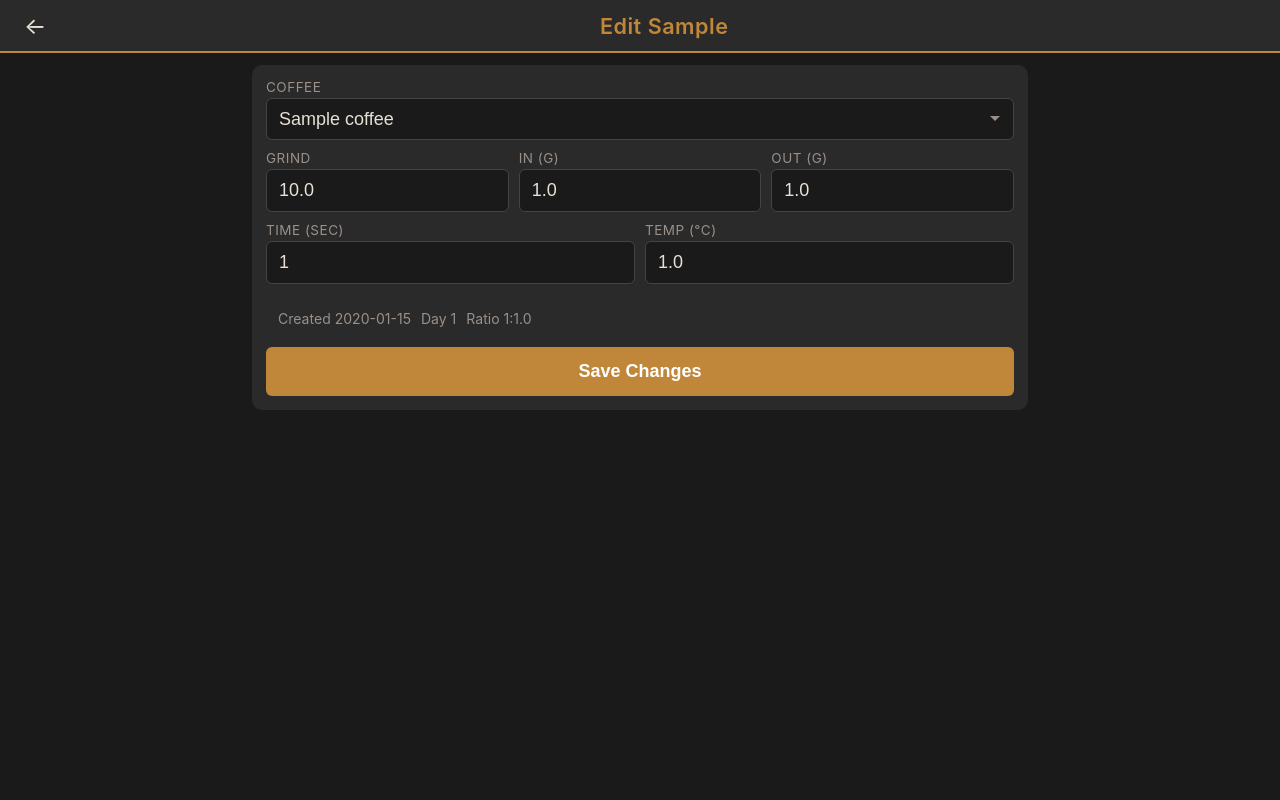
After one commit to Inesteem/OptimizeYourCoffee, a Flask app: page /sample/1/edit in a window 1280 px wide. The commit adds this page. Run offline with Flask 3, Linux system fonts and the light colour scheme; tables that the repository leaves empty hold one stand-in row (values such as "Sample post").

Commit message:
Add sample edit/move, open bag dialog
Sample editing:
- Edit page for brew parameters (grind, dose, yield, time, temp)
- Move sample to different coffee via dropdown
- Pencil icon in brew history table links to edit page

Open bag dialog:
- When tapping a coffee with no opened_date, shows dialog:
  "This bag hasn't been opened yet"
- "Open Bag Now" sets today as opened_date
- "Cancel" returns to home page
- Prevents accidental samples on unopened bags

Co-Authored-By: Claude Opus 4.6 (1M context) <noreply@anthropic.com>

```diff
--- a/coffee-app/app.py
+++ b/coffee-app/app.py
@@ -764,6 +764,9 @@ def new_sample(coffee_id):
         ).fetchall()
     if not coffee:
         return redirect(url_for("index"))
+    # If bag not yet opened, show "open bag?" dialog
+    if not coffee["opened_date"] and not request.args.get("skip_open_check"):
+        return render_template("open_bag.html", coffee=coffee)
     freshness = freshness_status(coffee)
     grind_hint = None
     with get_db() as conn:
@@ -777,6 +780,15 @@ def new_sample(coffee_id):
             pass
     return render_template("step2_sample.html", coffee=coffee, samples=samples,
                            freshness=freshness, grind_hint=grind_hint, days_open=days_open)
+
+
+@app.route("/coffee/<int:coffee_id>/open", methods=["POST"])
+def open_bag(coffee_id):
+    """Set today as the opened_date for a coffee and redirect to sample page."""
+    with get_db() as conn:
+        conn.execute("UPDATE coffees SET opened_date = ?, updated_at = CURRENT_TIMESTAMP WHERE id = ?",
+                     (date.today().isoformat(), coffee_id))
+    return redirect(url_for("new_sample", coffee_id=coffee_id))
 
 
 @app.route("/sample/<int:coffee_id>/add", methods=["POST"])
@@ -842,6 +854,44 @@ def delete_sample(sample_id):
     if coffee_id:
         return redirect(url_for("new_sample", coffee_id=coffee_id))
     return redirect(url_for("index"))
+
+
+@app.route("/sample/<int:sample_id>/edit")
+def edit_sample(sample_id):
+    """Show edit form for a sample's brew parameters."""
+    with get_db() as conn:
+        sample = conn.execute("SELECT * FROM samples WHERE id = ?", (sample_id,)).fetchone()
+        if not sample:
+            return redirect(url_for("index"))
+        coffee = conn.execute("SELECT * FROM coffees WHERE id = ?", (sample["coffee_id"],)).fetchone()
+        all_coffees = conn.execute("SELECT id, label FROM coffees WHERE archived = 0 ORDER BY label").fetchall()
+    return render_template("edit_sample.html", sample=sample, coffee=coffee, all_coffees=all_coffees)
+
+
+@app.route("/sample/<int:sample_id>/edit", methods=["POST"])
+def save_sample(sample_id):
+    """Save edited sample brew parameters and/or move to different coffee."""
+    data = request.form
+    new_coffee_id = safe_int(data.get("coffee_id"))
+    with get_db() as conn:
+        sample = conn.execute("SELECT * FROM samples WHERE id = ?", (sample_id,)).fetchone()
+        if not sample:
+            return redirect(url_for("index"))
+        conn.execute(
+            """UPDATE samples SET coffee_id=?, grind_size=?, grams_in=?, grams_out=?,
+               brew_time_sec=?, brew_temp_c=? WHERE id=?""",
+            (
+                new_coffee_id or sample["coffee_id"],
+                safe_float(data.get("grind_size"), sample["grind_size"]),
+                safe_float(data.get("grams_in"), sample["grams_in"]),
+                safe_float(data.get("grams_out"), sample["grams_out"]),
+                safe_int(data.get("brew_sec"), sample["brew_time_sec"]),
+                safe_float(data.get("brew_temp_c"), sample["brew_temp_c"]),
+                sample_id,
+            ),
+        )
+    target = new_coffee_id or sample["coffee_id"]
+    return redirect(url_for("new_sample", coffee_id=target))
 
 
 @app.route("/undo", methods=["POST"])
--- a/coffee-app/static/style.css
+++ b/coffee-app/static/style.css
@@ -992,6 +992,28 @@ header h1 {
     opacity: 0.8;
 }
 
+/* Open bag dialog */
+.open-bag-dialog {
+    background: var(--surface);
+    border-radius: var(--radius);
+    padding: 20px;
+    margin-top: 20px;
+    text-align: center;
+}
+
+.open-bag-msg {
+    font-size: 1.1rem;
+    font-weight: 600;
+    color: var(--text);
+    margin-bottom: 8px;
+}
+
+.open-bag-sub {
+    font-size: 0.8rem;
+    color: var(--text-muted);
+    margin-bottom: 16px;
+}
+
 .quit-section {
     text-align: center;
     margin: 20px 0 12px;
--- /dev/null
+++ b/coffee-app/templates/edit_sample.html
@@ -0,0 +1,75 @@
+<!DOCTYPE html>
+<html lang="en">
+<head>
+    <meta charset="UTF-8">
+    <meta name="viewport" content="width=device-width, initial-scale=1.0, user-scalable=no">
+    <title>Edit Sample</title>
+    <link rel="stylesheet" href="{{ url_for('static', filename='style.css') }}?v={{ v }}">
+    <link rel="stylesheet" href="{{ url_for('static', filename='simple-keyboard.css') }}">
+</head>
+<body>
+    <header>
+        <a href="/sample/{{ coffee.id }}" class="back-btn">&larr;</a>
+        <h1>Edit Sample</h1>
+    </header>
+
+    <main>
+        <form action="/sample/{{ sample.id }}/edit" method="POST" class="sample-form">
+            <!-- Move to different coffee -->
+            <div class="field">
+                <label for="coffee_id">Coffee</label>
+                <select id="coffee_id" name="coffee_id" class="field-select">
+                    {% for c in all_coffees %}
+                    <option value="{{ c.id }}" {% if c.id == sample.coffee_id %}selected{% endif %}>{{ c.label }}</option>
+                    {% endfor %}
+                </select>
+            </div>
+
+            <div class="row">
+                <div class="field">
+                    <label for="grind_size">Grind</label>
+                    <input type="number" id="grind_size" name="grind_size" required
+                           step="0.01" min="0" value="{{ sample.grind_size }}">
+                </div>
+                <div class="field">
+                    <label for="grams_in">In (g)</label>
+                    <input type="number" id="grams_in" name="grams_in" required
+                           step="0.01" min="0" value="{{ sample.grams_in }}">
+                </div>
+                <div class="field">
+                    <label for="grams_out">Out (g)</label>
+                    <input type="number" id="grams_out" name="grams_out" required
+                           step="0.01" min="0" value="{{ sample.grams_out }}">
+                </div>
+            </div>
+
+            <div class="row">
+                <div class="field">
+                    <label for="brew_sec">Time (sec)</label>
+                    <input type="number" id="brew_sec" name="brew_sec"
+                           min="0" max="300" value="{{ sample.brew_time_sec }}">
+                </div>
+                <div class="field">
+                    <label for="brew_temp_c">Temp (&deg;C)</label>
+                    <input type="number" id="brew_temp_c" name="brew_temp_c"
+                           step="0.5" min="70" max="100" value="{{ sample.brew_temp_c or 91 }}">
+                </div>
+            </div>
+
+            <div class="coffee-detail" style="margin:8px 0">
+                <span>Created {{ sample.created_at[:10] }}</span>
+                {% if sample.days_since_roast is not none %}<span>Day {{ sample.days_since_roast }}</span>{% endif %}
+                <span>Ratio 1:{{ "%.1f"|format(sample.ratio) if sample.ratio else "?" }}</span>
+            </div>
+
+            <button type="submit" class="btn-add">Save Changes</button>
+        </form>
+    </main>
+
+    <div id="keyboard" class="kbd hidden">
+        <div class="simple-keyboard"></div>
+    </div>
+    <script src="{{ url_for('static', filename='simple-keyboard.min.js') }}"></script>
+    <script src="{{ url_for('static', filename='keyboard.js') }}?v={{ v }}"></script>
+</body>
+</html>
--- a/coffee-app/templates/step2_sample.html
+++ b/coffee-app/templates/step2_sample.html
@@ -113,7 +113,8 @@
                             <td>{{ s.brew_time_sec }}s</td>
                             <td>{{ s.brew_temp_c or 91 }}&deg;</td>
                             <td>{% if s.overall %}<a href="/evaluate/{{ s.id }}" class="score-link">{{ s.overall }}/5</a>{% else %}<a href="/evaluate/{{ s.id }}" class="score-link dim">rate</a>{% endif %}</td>
-                            <td>
+                            <td style="white-space:nowrap">
+                                <a href="/sample/{{ s.id }}/edit" class="score-link dim" title="Edit">&#9998;</a>
                                 <form action="/sample/{{ s.id }}/delete" method="POST" class="inline">
                                     <button type="submit" class="btn-del" title="Delete">x</button>
                                 </form>
```
Also changed, not shown: coffee-app/templates/open_bag.html (added, +28 -0 lines).
